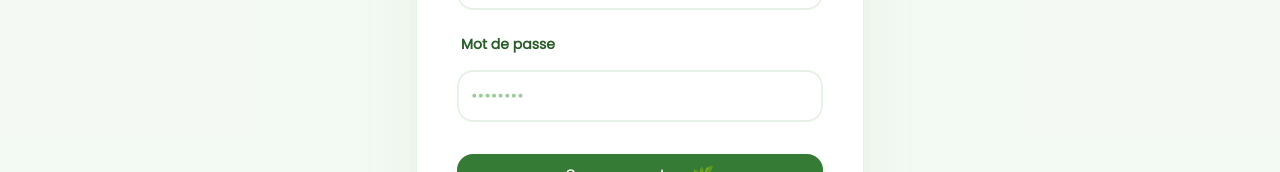
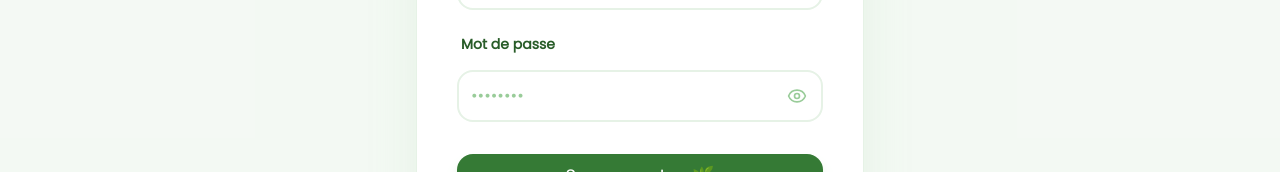
Before and after one commit to nabila-tamajnit/BambooFlow_frontend, a React (Vite) app: page /auth/login in a window 1280 px wide. Shown: the part 371-543 px from the top of the page. Built offline with nearby package versions, Linux system fonts and the light colour scheme.

Commit message:
add eyes for password

```diff
--- a/src/features/auth/components/LoginForm.jsx
+++ b/src/features/auth/components/LoginForm.jsx
@@ -1,14 +1,16 @@
-import { useId } from 'react';
+import { useId, useState } from 'react';
 import authService from '../../../services/auth.service';
 import { useNavigate } from 'react-router';
 import { useSetAtom } from 'jotai';
 import { tokenAtom } from '../../../atoms/auth.atom';
+import { Eye, EyeOff } from 'lucide-react'; // Importe les icônes
 
 export function LoginForm() {
 
     const id = useId();
     const navigate = useNavigate();
     const setToken = useSetAtom(tokenAtom);
+    const [showPassword, setShowPassword] = useState(false);
 
     const handleLoginSubmit = async (formData) => {
         // Conversion des données vers un objet JS
@@ -38,14 +40,23 @@ export function LoginForm() {
             </div>
 
             <div className="flex flex-col gap-2">
-                <label htmlFor={id + 'password'} className="label-form">Mot de passe</label>
-                <input
-                    id={id + 'password'}
-                    type="password"
-                    className="input-form"
-                    name="password"
-                    placeholder="••••••••"
-                />
+                <label className="label-form">Mot de passe</label>
+                <div className="relative">
+                    <input
+                        type={showPassword ? "text" : "password"}
+                        className="input-form w-full pr-12" // pr-12 pour laisser de la place à l'icône
+                        name="password"
+                        placeholder="••••••••"
+                        required
+                    />
+                    <button
+                        type="button"
+                        onClick={() => setShowPassword(!showPassword)}
+                        className="absolute right-4 top-1/2 -translate-y-1/2 text-main-300 hover:text-main-600 transition-colors"
+                    >
+                        {showPassword ? <EyeOff size={20} /> : <Eye size={20} />}
+                    </button>
+                </div>
             </div>
 
             <button type="submit" className="btn w-full py-4 text-lg shadow-lg shadow-main-200 mt-2 flex items-center justify-center gap-2 group">
```
